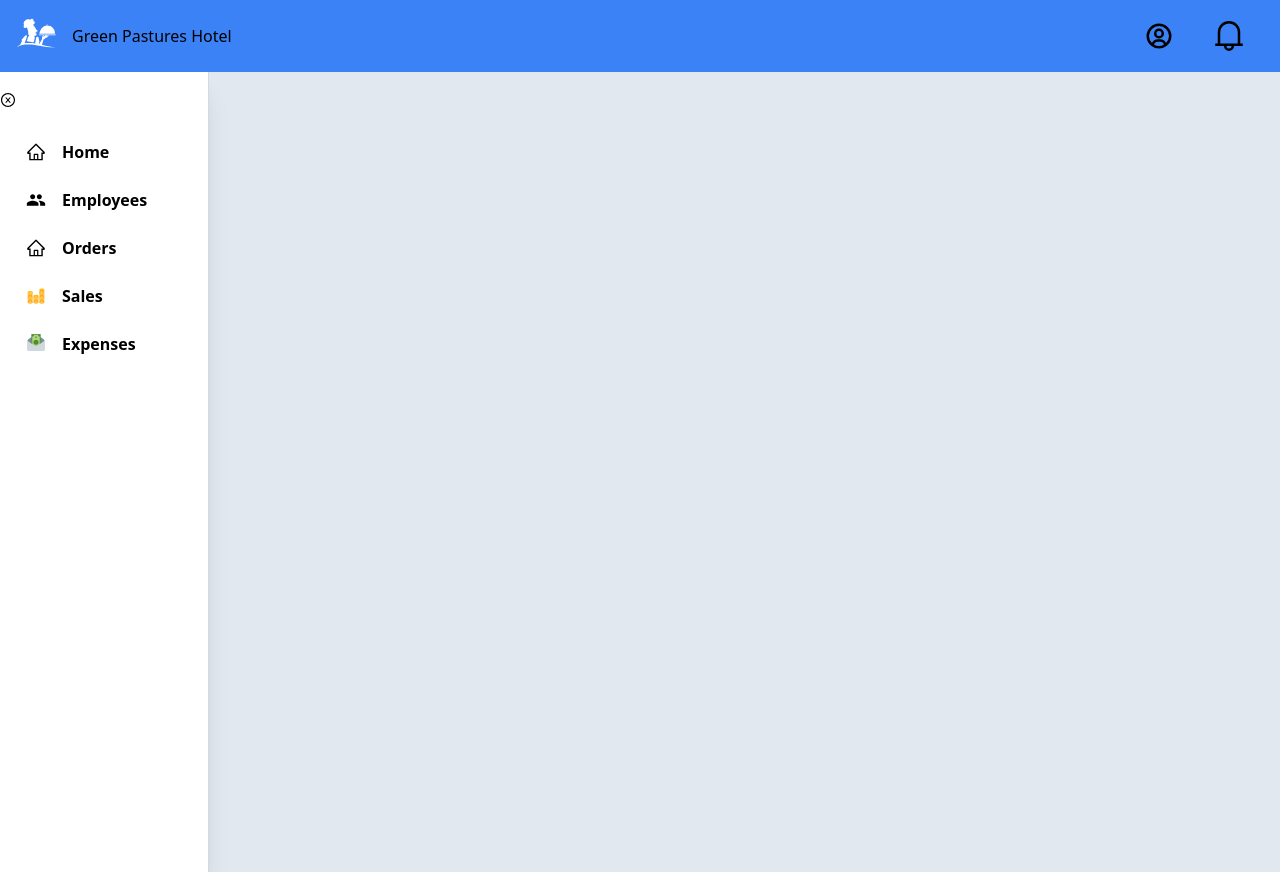
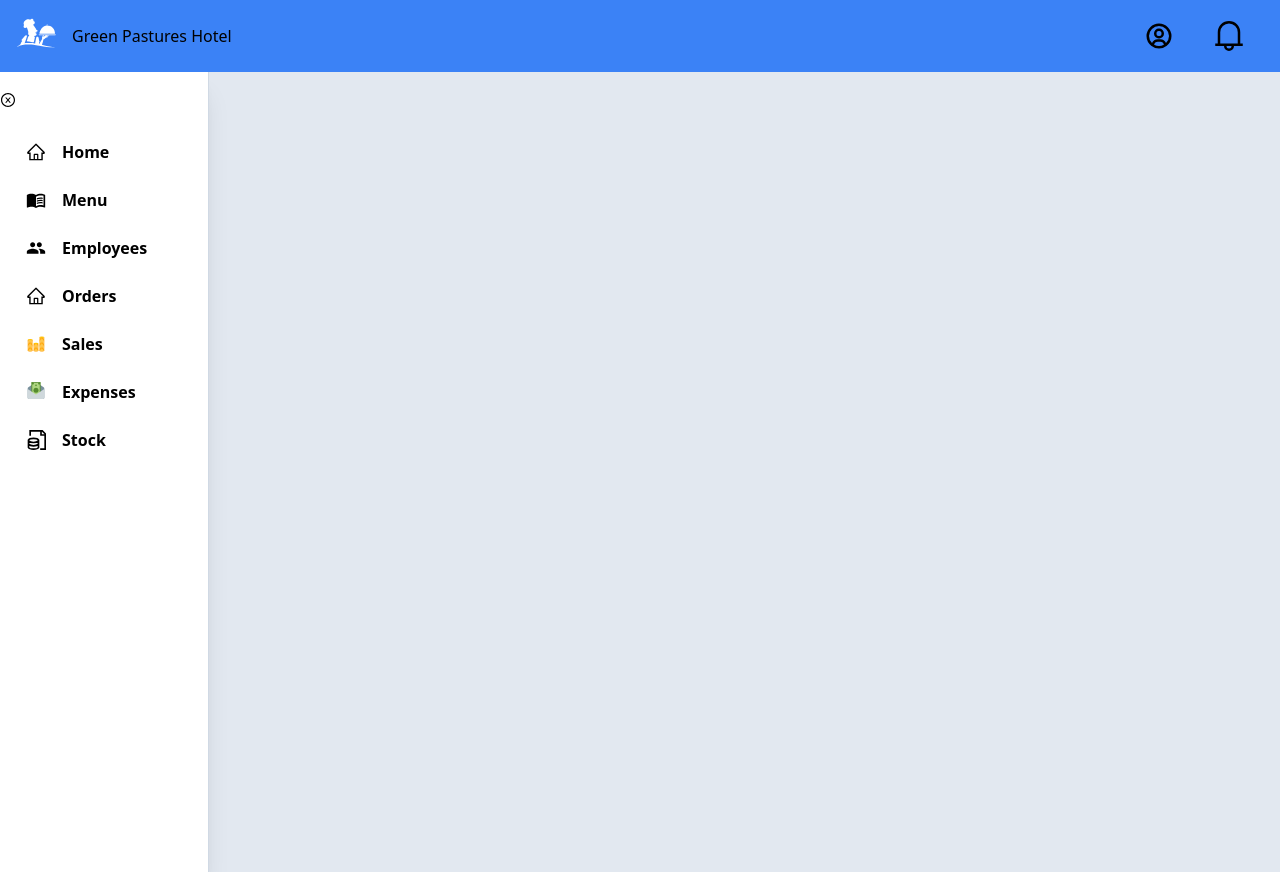
Before and after one commit to dennoh-mzoefu/point-of-sale, a React (Vite) app: page / in a window 1280 px wide. Built offline with nearby package versions, Linux system fonts and the light colour scheme; no server answers; the database is empty.

Commit message:
add links and navigation

```diff
--- a/src/components/Sidebar.jsx
+++ b/src/components/Sidebar.jsx
@@ -1,17 +1,22 @@
 import React from "react";
 import { AiOutlineCloseCircle } from "react-icons/ai";
 import { AiOutlineHome } from "react-icons/ai";
-import { MdPeople } from "react-icons/md";
+import { MdPeople, MdMenuBook } from "react-icons/md";
+import { GrDocumentStore } from "react-icons/gr";
 import { FcSalesPerformance, FcMoneyTransfer } from "react-icons/fc";
+import { Link } from "react-router-dom";
 // import { FcSalesPerformance } from "react-icons/fc";
 
 function Sidebar() {
+  const style =
+    "w-52 flex  items-center justify-center py-3 hover:text-white  hover:bg-blue-400";
   return (
     <div>
       <div className="bg-white shadow-xl h-screen border-r border-slate-300/90 flex flex-col w-fit">
         <AiOutlineCloseCircle className="my-5 justify-end " />
         <div className="flex flex-col">
           {/* each link */}
+          <Link to="/home">
             <div className="w-52 flex  items-center justify-center py-3 hover:text-white  hover:bg-blue-400">
               <div className="w-3/4 flex  items-center justify-items-start   ">
                 {/* icon  */}
@@ -19,6 +24,17 @@ function Sidebar() {
                 <h3 className="ml-4 font-semibold">Home</h3>
               </div>
             </div>
+          </Link>
+          <Link to="/menu">
+            <div className="w-52 flex  items-center justify-center py-3 hover:text-white  hover:bg-blue-400">
+              <div className="w-3/4 flex  items-center justify-items-start   ">
+                {/* icon  */}
+                <MdMenuBook className="text-xl " />
+                <h3 className="ml-4 font-semibold">Menu</h3>
+              </div>
+            </div>
+          </Link>
+          <Link to="/employees">
             <div className="w-52 flex  items-center justify-center py-3 hover:text-white  hover:bg-blue-400">
               <div className="w-3/4 flex  items-center justify-items-start   ">
                 {/* icon  */}
@@ -26,6 +42,8 @@ function Sidebar() {
                 <h3 className="ml-4 font-semibold">Employees</h3>
               </div>
             </div>
+          </Link>
+          <Link to="/orders">
             <div className="w-52 flex  items-center justify-center py-3 hover:text-white  hover:bg-blue-400">
               <div className="w-3/4 flex  items-center justify-items-start   ">
                 {/* icon  */}
@@ -33,6 +51,8 @@ function Sidebar() {
                 <h3 className="ml-4 font-semibold ">Orders</h3>
               </div>
             </div>
+          </Link>
+          <Link to="/sales">
             <div className="w-52 flex  items-center justify-center py-3 hover:text-white  hover:bg-blue-400">
               <div className="w-3/4 flex  items-center justify-items-start   ">
                 {/* icon  */}
@@ -40,6 +60,8 @@ function Sidebar() {
                 <h3 className="ml-4 font-semibold">Sales</h3>
               </div>
             </div>
+          </Link>
+          <Link to="/expenses">
             <div className="w-52 flex  items-center justify-center py-3 hover:text-white  hover:bg-blue-400">
               <div className="w-3/4 flex  items-center justify-items-start   ">
                 {/* icon  */}
@@ -47,6 +69,16 @@ function Sidebar() {
                 <h3 className="ml-4 font-semibold">Expenses</h3>
               </div>
             </div>
+          </Link>
+          <Link to="/store">
+            <div className="w-52 flex  items-center justify-center py-3 hover:text-white  hover:bg-blue-400">
+              <div className="w-3/4 flex  items-center justify-items-start   ">
+                {/* icon  */}
+                <GrDocumentStore className="text-xl " />
+                <h3 className="ml-4 font-semibold">Stock</h3>
+              </div>
+            </div>
+          </Link>
         </div>
       </div>
     </div>
```
Lines whose indentation alone changed are shown as unchanged.
